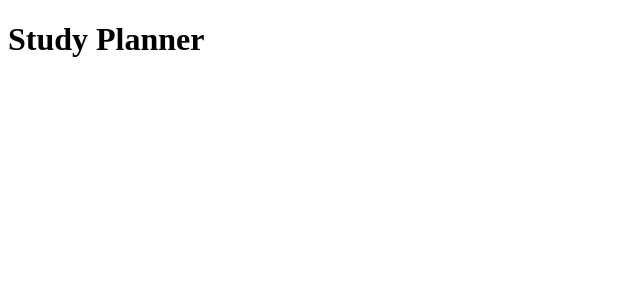
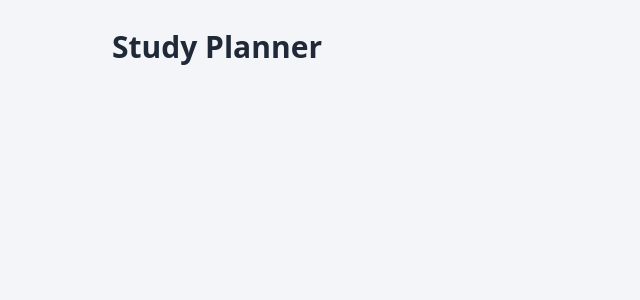
Before and after one commit to shawnkane667/web_labs3kurs, a React (Vite) app in the folder lab8/: page / in a window 1280 px wide. Shown: the top 300 px of the page, without its empty margins (0-640 px from the left). Built offline with nearby package versions, Linux system fonts and the light colour scheme.

Commit message:
style(lab-08): add SCSS base styles with BEM blocks

```diff
--- /dev/null
+++ b/lab8/src/App.scss
@@ -0,0 +1,25 @@
+@use './styles/mixins' as *;
+
+// Блок "app": розмітка сторінки
+.app {
+  &__container {
+    display: grid;
+    gap: 1.25rem;
+    max-width: 68rem;
+    padding: 1.5rem 1rem 3rem;
+    margin: 0 auto;
+
+    @include breakpoint-md {
+      grid-template-columns: 22rem 1fr;
+      align-items: start;
+    }
+  }
+
+  &__sidebar,
+  &__content {
+    display: flex;
+    flex-direction: column;
+    gap: 1.25rem;
+    min-width: 0;
+  }
+}
--- a/lab8/src/App.tsx
+++ b/lab8/src/App.tsx
@@ -1,8 +1,12 @@
+import './App.scss'
+
 function App() {
   return (
-    <main>
-      <h1>Study Planner</h1>
-    </main>
+    <div className="app">
+      <main className="app__container">
+        <h1>Study Planner</h1>
+      </main>
+    </div>
   )
 }
 
--- a/lab8/src/main.tsx
+++ b/lab8/src/main.tsx
@@ -1,5 +1,6 @@
 import { StrictMode } from 'react'
 import { createRoot } from 'react-dom/client'
+import './styles/index.scss'
 import App from './App.tsx'
 
 createRoot(document.getElementById('root')!).render(
--- /dev/null
+++ b/lab8/src/styles/_mixins.scss
@@ -0,0 +1,20 @@
+// Спільні міксини. Підключаються в SCSS компонентів через @use.
+
+@mixin focus-ring {
+  outline: 2px solid var(--color-primary);
+  outline-offset: 2px;
+}
+
+@mixin card {
+  padding: 1.25rem;
+  background: var(--color-surface);
+  border: 1px solid var(--color-border);
+  border-radius: var(--radius);
+  box-shadow: var(--shadow);
+}
+
+@mixin breakpoint-md {
+  @media (min-width: 52rem) {
+    @content;
+  }
+}
--- /dev/null
+++ b/lab8/src/styles/blocks/_button.scss
@@ -0,0 +1,70 @@
+@use '../mixins' as *;
+
+// Блок "button": button, button--primary, button--ghost, button--danger, button--small
+.button {
+  display: inline-flex;
+  gap: 0.375rem;
+  align-items: center;
+  justify-content: center;
+  padding: 0.5rem 1rem;
+  font: inherit;
+  font-weight: 600;
+  line-height: 1.2;
+  color: var(--color-text);
+  cursor: pointer;
+  background: var(--color-surface);
+  border: 1px solid var(--color-border);
+  border-radius: var(--radius-sm);
+  transition:
+    background-color 0.15s ease,
+    border-color 0.15s ease,
+    color 0.15s ease;
+
+  &:hover:not(:disabled) {
+    border-color: var(--color-primary);
+  }
+
+  &:focus-visible {
+    @include focus-ring;
+  }
+
+  &:disabled {
+    cursor: not-allowed;
+    opacity: 0.55;
+  }
+
+  &--primary {
+    color: var(--color-on-primary);
+    background: var(--color-primary);
+    border-color: var(--color-primary);
+
+    &:hover:not(:disabled) {
+      background: var(--color-primary-hover);
+    }
+  }
+
+  &--ghost {
+    background: transparent;
+    border-color: transparent;
+
+    &:hover:not(:disabled) {
+      background: var(--color-surface-muted);
+      border-color: transparent;
+    }
+  }
+
+  &--danger {
+    color: var(--color-danger);
+
+    &:hover:not(:disabled) {
+      color: var(--color-on-primary);
+      background: var(--color-danger);
+      border-color: var(--color-danger);
+    }
+  }
+
+  &--small {
+    padding: 0.3125rem 0.625rem;
+    font-size: 0.8125rem;
+  }
+}
--- /dev/null
+++ b/lab8/src/styles/blocks/_field.scss
@@ -0,0 +1,40 @@
+@use '../mixins' as *;
+
+// Блок "field": підпис, поле вводу та повідомлення про помилку
+.field {
+  display: flex;
+  flex-direction: column;
+  gap: 0.3125rem;
+
+  &__label {
+    font-weight: 600;
+  }
+
+  &__control {
+    width: 100%;
+    padding: 0.5rem 0.75rem;
+    font: inherit;
+    color: var(--color-text);
+    background: var(--color-input);
+    border: 1px solid var(--color-border);
+    border-radius: var(--radius-sm);
+
+    &:focus-visible {
+      @include focus-ring;
+      border-color: var(--color-primary);
+    }
+
+    &::placeholder {
+      color: var(--color-text-muted);
+    }
+  }
+
+  &__error {
+    font-size: 0.8125rem;
+    color: var(--color-danger);
+  }
+
+  &--invalid &__control {
+    border-color: var(--color-danger);
+  }
+}
--- /dev/null
+++ b/lab8/src/styles/index.scss
@@ -0,0 +1,61 @@
+@use 'blocks/button';
+@use 'blocks/field';
+
+// Тема задається CSS-змінними, тож компоненти не залежать від конкретних кольорів.
+:root {
+  --color-background: #f3f5f9;
+  --color-surface: #ffffff;
+  --color-surface-muted: #eef1f6;
+  --color-input: #ffffff;
+  --color-border: #d8dee8;
+  --color-text: #1f2937;
+  --color-text-muted: #6b7280;
+  --color-primary: #4f46e5;
+  --color-primary-hover: #4338ca;
+  --color-on-primary: #ffffff;
+  --color-success: #15803d;
+  --color-danger: #dc2626;
+  --color-priority-high: #dc2626;
+  --color-priority-medium: #d97706;
+  --color-priority-low: #2563eb;
+  --radius: 0.75rem;
+  --radius-sm: 0.5rem;
+  --shadow: 0 1px 3px rgb(15 23 42 / 8%);
+
+  color-scheme: light;
+}
+
+*,
+*::before,
+*::after {
+  box-sizing: border-box;
+}
+
+body {
+  margin: 0;
+  font-family: system-ui, -apple-system, 'Segoe UI', Roboto, sans-serif;
+  font-size: 0.9375rem;
+  line-height: 1.5;
+  color: var(--color-text);
+  background: var(--color-background);
+  -webkit-font-smoothing: antialiased;
+}
+
+h1,
+h2,
+h3,
+p {
+  margin: 0;
+}
+
+.visually-hidden {
+  position: absolute;
+  width: 1px;
+  height: 1px;
+  padding: 0;
+  margin: -1px;
+  overflow: hidden;
+  clip: rect(0, 0, 0, 0);
+  white-space: nowrap;
+  border: 0;
+}
```
